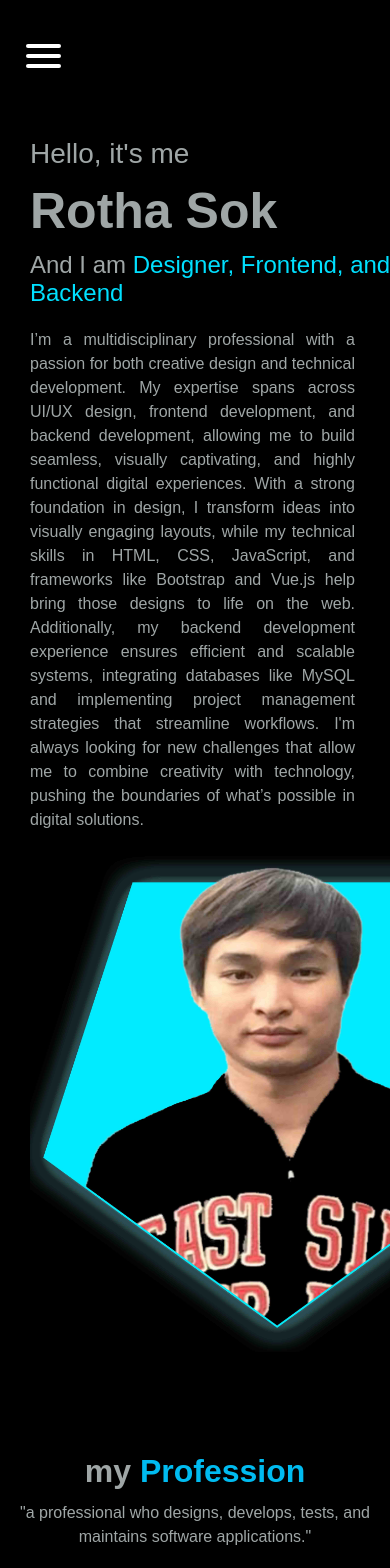
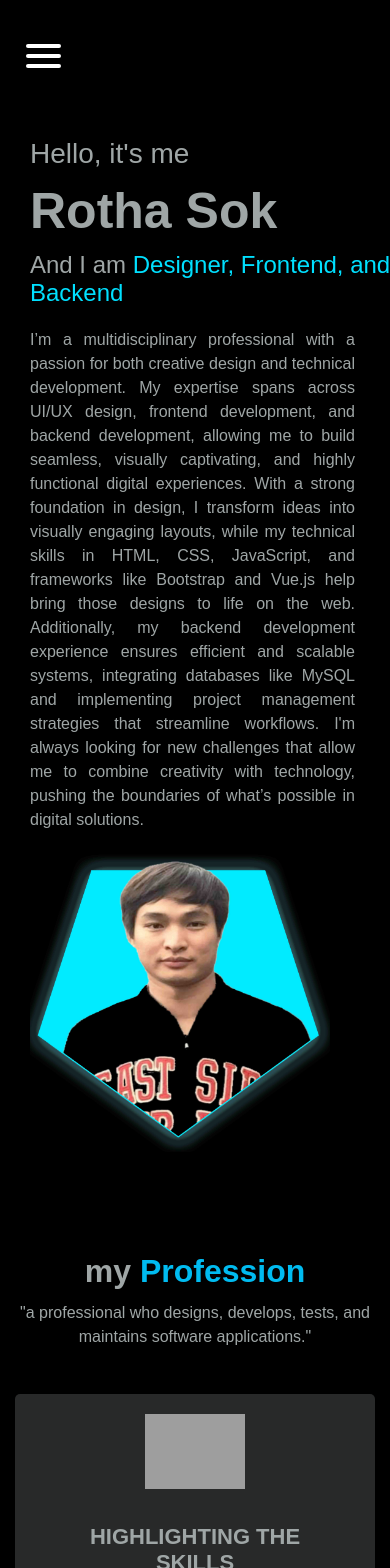
Before and after one commit to rothasok/portfolio, a Vue app: page / in a window 390 px wide. Shown: the top 1568 px of the page. Built offline with nearby package versions, Linux system fonts and the light colour scheme; grey boxes are pictures that could not be loaded; a web font is replaced by a local one.

Commit message:
adjust photo1

```diff
--- a/src/views/Home.vue
+++ b/src/views/Home.vue
@@ -68,6 +68,7 @@ export default {
 </script>
 
 <style scoped>
+<style scoped>
 body {
   margin: 0;
   font-family: "Poppins", sans-serif;
@@ -114,7 +115,6 @@ body {
   .intro-text p {
     padding-right: 20px; /* Padding for screens greater than 990px */
   }
-
 }
 
 .intro-image {
@@ -124,8 +124,8 @@ body {
 }
 
 .hexagon-wrapper {
-  width: 500px;
-  height: 500px;
+  width: 500px; /* Default size */
+  height: 500px; /* Default size */
   background-color: #000;
 }
 
@@ -134,6 +134,19 @@ body {
   height: 100%;
   object-fit: cover;
   background-color: #000;
+}
+
+/* Media query for screens smaller than 550px */
+@media (max-width: 550px) {
+  .hexagon-wrapper {
+    width: 300px; /* Adjust width for smaller screens */
+    height: 300px; /* Adjust height for smaller screens */
+  }
+
+  .hexagon-wrapper img {
+    width: 100%; /* Ensure the image fits within the hexagon */
+    height: 100%; /* Maintain aspect ratio */
+  }
 }
 
 /* Fly-in Animations */
@@ -208,4 +221,6 @@ footer p {
   margin: 10px 0;
   font-size: 14px;
 }
+
+
 </style>
```
